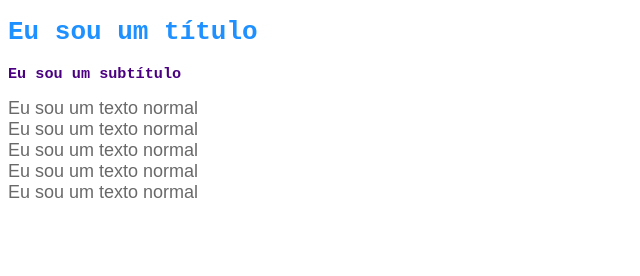
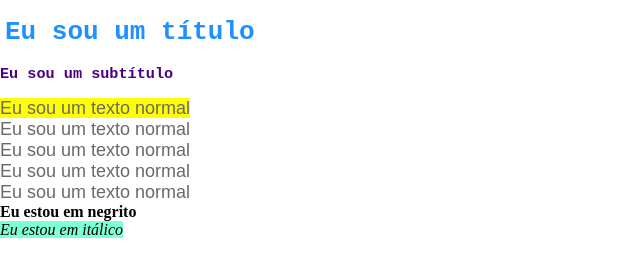
Before and after one commit to belthenrique/projeto-HenriqueBeltrao, a plain HTML site: page index.html in a window 1280 px wide. Shown: the whole page, without its empty margins (0-640 px from the left). Drawn offline with Linux system fonts and the light colour scheme.

Commit message:
alterações

```diff
--- a/index.html
+++ b/index.html
@@ -5,38 +5,25 @@
     <meta http-equiv="X-UA-Compatible" content="IE=edge">
     <meta name="viewport" content="width=device-width, initial-scale=1.0">
     <title>Projeto IOT Revolucionário</title>
-    <style>
-        h1{
-            color:dodgerblue;
-            font-family: monospace;
-
-        }
-
-        h3{
-            color:indigo;
-            font-family: monospace;
-
-        }
-
-        span{
-            color:dimgray;
-            font-family: Arial;
-            font-size: 18px;
-
-        }
-
-
-    </style>
+    <link rel="stylesheet" href="style.css"> <!-- rel = relation // href = hypertextreference -->
 </head>
 <body>
-
+    <div class="container">
+        <div class="title">
             <h1>Eu sou um título</h1>
+        </div>
             <h3>Eu sou um subtítulo</h3>
+            <span class="destaque">Eu sou um texto normal</span><br>
             <span>Eu sou um texto normal</span><br>
             <span>Eu sou um texto normal</span><br>
             <span>Eu sou um texto normal</span><br>
             <span>Eu sou um texto normal</span><br>
-    <span>Eu sou um texto normal</span>
+            <b>Eu estou em negrito</b><br>
+            <i class="destaque" id="destaque_especial">Eu estou em itálico</i>
+    </div>
+    <!-- o id é mais importante que a classe, com isso,
+         os comandos atribuidos ao id sobrescreverão os
+         comandos da classe -->
 
 </body>
 </html>
--- /dev/null
+++ b/style.css
@@ -0,0 +1,43 @@
+body{
+    margin: 0;
+    font: Arial;
+}
+h1{
+    color:dodgerblue;
+    font-family: monospace;
+
+}
+
+h3{
+    color:indigo;
+    font-family: monospace;
+
+}
+
+span{
+    color:dimgray; /** usar tags para formatação irá alterar todas as tags de mesmo nome*/
+    font-family: Arial;
+    font-size: 18px;
+
+}
+
+.container{
+    width: 80%;
+
+}
+
+.title{
+    color: red;
+    margin: 5px;
+    font-family: Arial;
+
+}
+
+.destaque{
+   background-color: yellow; /** recomendado para formatação, é possível escolher o que receberá
+   as alterações dos comandos da classe*/
+}
+
+#destaque_especial{
+    background-color: aquamarine; /** usar id para formatações mais específicas*/
+}
```
Lines whose indentation alone changed are shown as unchanged.
